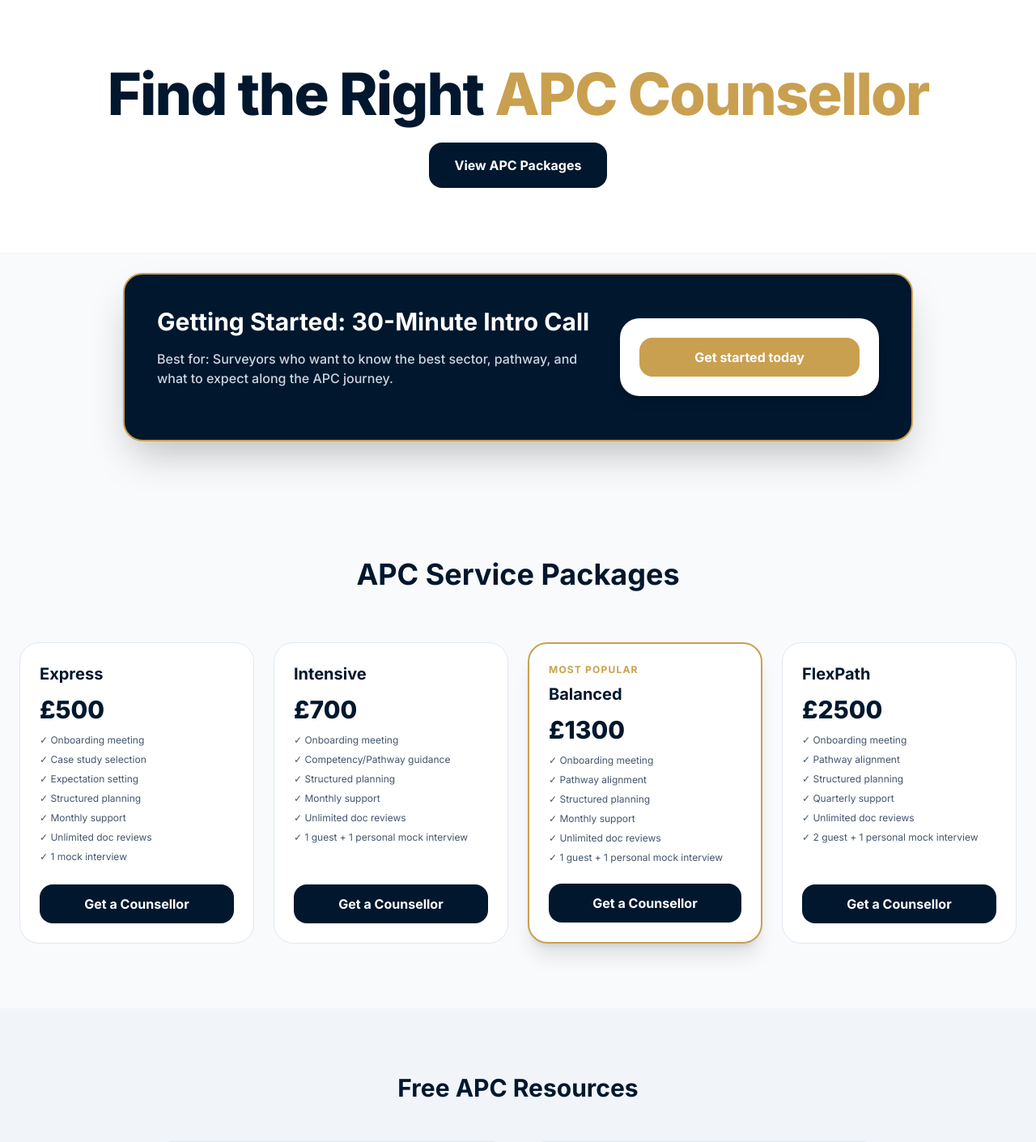
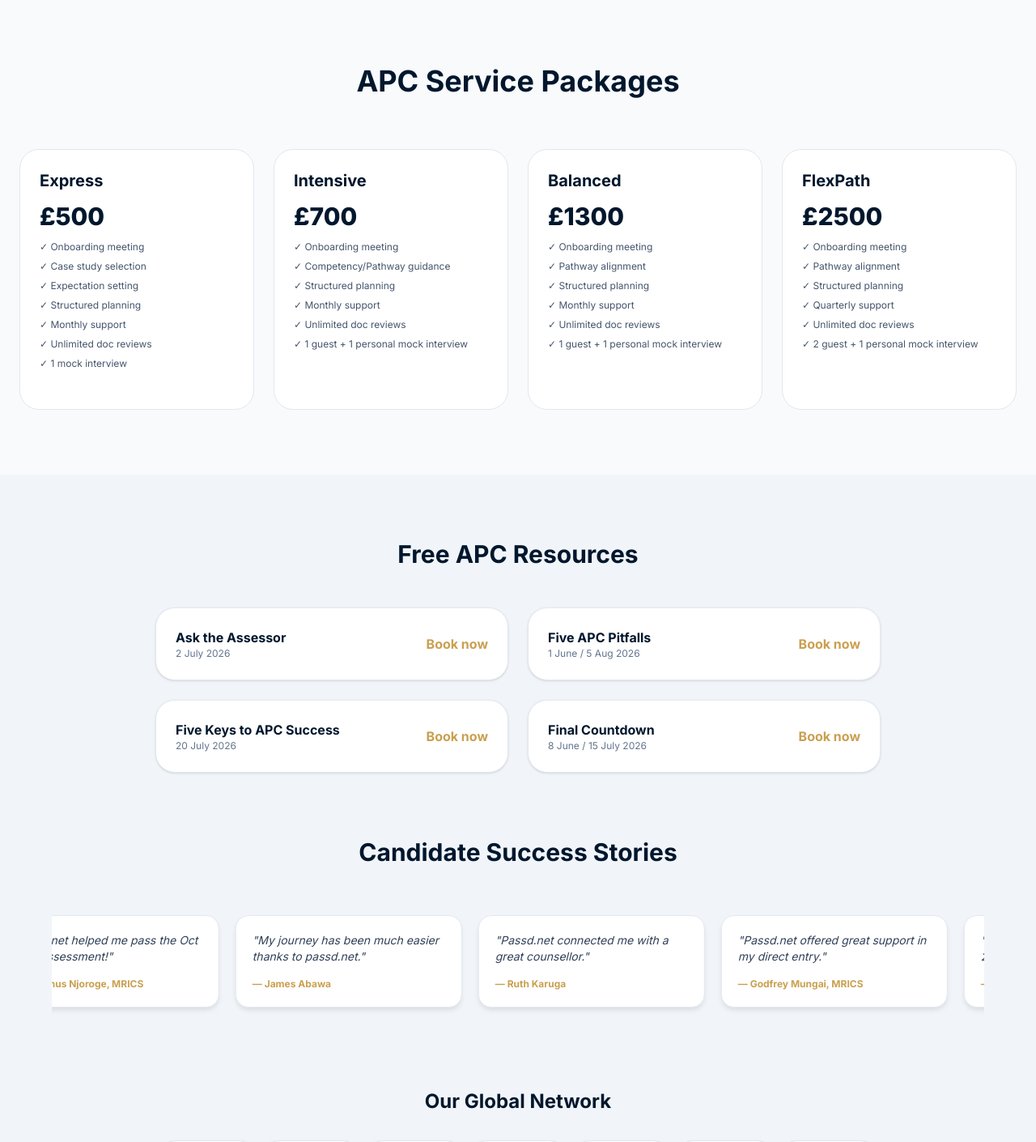
Before and after one commit to valuerkariuki/passd-new, a Next.js app: page / in a window 1280 px wide. Shown: the top 1410 px of the page at 81% size. Built offline with nearby package versions, Linux system fonts and the light colour scheme.

Commit message:
first commit

```diff
--- a/app/contact/page.tsx
+++ b/app/contact/page.tsx
@@ -56,7 +56,7 @@ export default function ContactPage() {
         <p className="font-bold text-[#00172D] mb-4">Follow us</p>
         <div className="flex justify-center gap-6 text-[#C9A050] font-bold">
           <a
-            href={socialLinks.linkedin.url}
+            href="https://www.linkedin.com/company/passd-net/"
             target="_blank"
             rel="noopener noreferrer"
             className="hover:underline"
@@ -64,7 +64,7 @@ export default function ContactPage() {
             LinkedIn
           </a>
           <a
-            href={socialLinks.instagram.url}
+            href="https://www.instagram.com/passdapc/"
             target="_blank"
             rel="noopener noreferrer"
             className="hover:underline"
--- a/app/page.tsx
+++ b/app/page.tsx
@@ -3,13 +3,6 @@
 import Link from 'next/link';
 
 export default function HomePage() {
-  const handleScrollToPackages = () => {
-    const element = document.getElementById('packages');
-    if (element) {
-      element.scrollIntoView({ behavior: 'smooth' });
-    }
-  };
-
   const packages = [
     { title: "Express", price: "500", months: "3", desc: "Senior Professional/RPQ (direct entry) focus.", popular: false, features: ["Onboarding meeting", "Case study selection", "Expectation setting", "Structured planning", "Monthly support", "Unlimited doc reviews", "1 mock interview"] },
     { title: "Intensive", price: "700", months: "6", desc: "For fast-track, motivated candidates.", popular: false, features: ["Onboarding meeting", "Competency/Pathway guidance", "Structured planning", "Monthly support", "Unlimited doc reviews", "1 guest + 1 personal mock interview"] },
@@ -24,55 +17,39 @@ export default function HomePage() {
     { title: 'Final Countdown', date: '8 June / 15 July 2026', link: 'https://www.rics.org/training-events' },
   ];
 
+  const stories = [
+    { name: "Onesmus Njoroge, MRICS", text: "Passd.net helped me pass the Oct 2025 assessment!" },
+    { name: "James Abawa", text: "My journey has been much easier thanks to passd.net." },
+    { name: "Ruth Karuga", text: "Passd.net connected me with a great counsellor." },
+    { name: "Godfrey Mungai, MRICS", text: "Passd.net offered great support in my direct entry." }
+  ];
+
   return (
     <main className="min-h-screen bg-slate-50">
       <style jsx>{`
         .scrolling-container { width: 100%; overflow: hidden; background: transparent; padding: 20px 0; }
-        .scrolling-text { display: flex; animation: scroll-left 20s linear infinite; gap: 20px; }
-        .review-card { min-width: 280px; max-width: 280px; padding: 20px; background: white; border: 1px solid #e2e8f0; border-radius: 16px; box-shadow: 0 4px 6px -1px rgb(0 0 0 / 0.1); display: flex; flex-direction: column; justify-content: space-between; overflow: hidden; }
+        .scrolling-text { display: flex; animation: scroll-left 45s linear infinite; gap: 20px; }
+        .review-card { min-width: 280px; max-width: 280px; padding: 20px; background: white; border: 1px solid #e2e8f0; border-radius: 16px; box-shadow: 0 4px 6px -1px rgb(0 0 0 / 0.1); }
         @keyframes scroll-left { 0% { transform: translateX(0); } 100% { transform: translateX(-50%); } }
       `}</style>
-
-      {/* HERO SECTION */}
-      <section className="py-20 px-6 text-center bg-white border-b border-slate-100">
-        <h1 className="text-5xl md:text-7xl font-extrabold text-[#00172D] mb-6 tracking-tight">Find the Right <span className="text-[#C9A050]">APC Counsellor</span></h1>
-        <button onClick={handleScrollToPackages} className="px-8 py-4 bg-[#00172D] text-white rounded-xl font-bold hover:bg-slate-800 transition">View APC Packages</button>
-      </section>
-
-      {/* GET STARTED BANNER */}
-      <section className="py-16 px-6 max-w-5xl mx-auto -mt-10">
-        <div className="bg-[#00172D] text-white p-10 rounded-3xl shadow-2xl border-2 border-[#C9A050]">
-          <div className="flex flex-col md:flex-row items-center gap-8">
-            <div className="flex-1">
-              <h2 className="text-3xl font-bold mb-4">Getting Started: 30-Minute Intro Call</h2>
-              <p className="text-slate-300 mb-6 font-medium">Best for: Surveyors who want to know the best sector, pathway, and what to expect along the APC journey.</p>
-            </div>
-            <div className="bg-white text-[#00172D] p-6 rounded-2xl w-full md:w-80 shadow-lg text-center">
-              <Link href="/start" className="block w-full py-3 bg-[#C9A050] text-white rounded-xl font-bold hover:bg-opacity-90 transition">Get started today</Link>
-            </div>
-          </div>
-        </div>
-      </section>
 
       {/* APC SERVICE PACKAGES */}
       <section id="packages" className="py-20 px-6 max-w-7xl mx-auto">
         <h2 className="text-4xl font-bold text-[#00172D] mb-16 text-center">APC Service Packages</h2>
         <div className="grid md:grid-cols-4 gap-6">
           {packages.map((pkg) => (
-            <div key={pkg.title} className={`p-6 rounded-3xl border ${pkg.popular ? 'border-2 border-[#C9A050] shadow-xl' : 'border-slate-200'} bg-white flex flex-col`}>
-              {pkg.popular && <span className="text-[#C9A050] text-xs font-bold uppercase tracking-widest mb-2">Most Popular</span>}
+            <div key={pkg.title} className="p-6 rounded-3xl border border-slate-200 bg-white flex flex-col">
               <h3 className="text-xl font-bold text-[#00172D]">{pkg.title}</h3>
               <div className="text-3xl font-extrabold my-3 text-[#00172D]">£{pkg.price}</div>
               <ul className="text-xs text-slate-600 space-y-2 mb-6 flex-grow">
                 {pkg.features.map((feature, i) => <li key={i}>✓ {feature}</li>)}
               </ul>
-              <Link href={`/apply?package=${pkg.title}`} className="block w-full py-3 bg-[#00172D] text-white text-center rounded-xl font-bold hover:bg-slate-800 transition">Get a Counsellor</Link>
             </div>
           ))}
         </div>
       </section>
 
-      {/* RESOURCES & NETWORK SECTION */}
+      {/* RESOURCES & SUCCESS STORIES */}
       <section className="py-20 px-6 bg-slate-100">
         <div className="max-w-6xl mx-auto">
           <h2 className="text-3xl font-bold text-center text-[#00172D] mb-12">Free APC Resources</h2>
@@ -88,20 +65,16 @@ export default function HomePage() {
           <h2 className="text-3xl font-bold text-center text-[#00172D] mb-10">Candidate Success Stories</h2>
           <div className="scrolling-container mb-20">
             <div className="scrolling-text">
-              {[...Array(2)].map((_, groupIndex) => [
-                { name: "Onesmus Njoroge", text: "Passd.net helped me pass the Oct 2025 assessment!" },
-                { name: "James Abawa", text: "My journey has been much easier thanks to passd.net." },
-                { name: "Ruth Karuga", text: "Passd.net connected me with a great counsellor." },
-                { name: "Godfrey Mungai", text: "Passd.net offered great support in my direct entry." }
-              ].map((rev, i) => (
-                <div key={`${groupIndex}-${i}`} className="review-card">
-                  <p className="text-sm text-slate-700 italic mb-4 break-words">"{rev.text}"</p>
-                  <p className="text-xs font-bold text-[#C9A050] truncate">— {rev.name}</p>
+              {[...stories, ...stories].map((rev, i) => (
+                <div key={i} className="review-card">
+                  <p className="text-sm text-slate-700 italic mb-4">"{rev.text}"</p>
+                  <p className="text-xs font-bold text-[#C9A050]">— {rev.name}</p>
                 </div>
-              )))}
+              ))}
             </div>
           </div>
 
+          {/* GLOBAL NETWORK */}
           <div className="text-center">
             <h3 className="text-2xl font-bold text-[#00172D] mb-8">Our Global Network</h3>
             <div className="flex flex-wrap justify-center gap-4">
```
